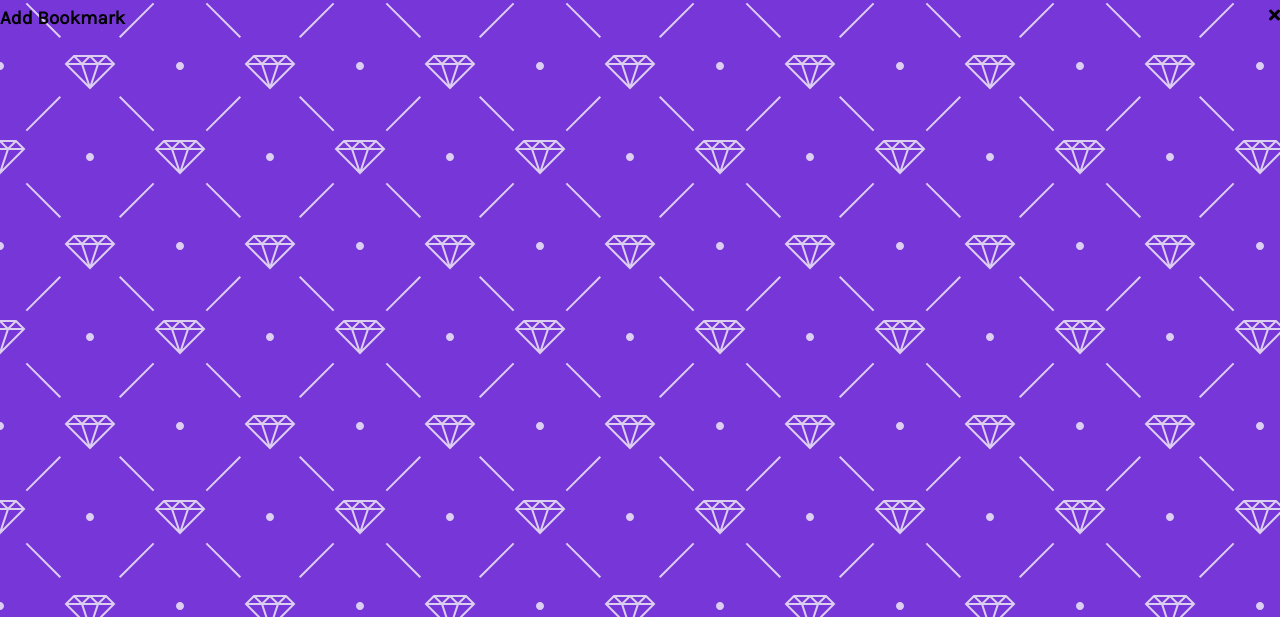
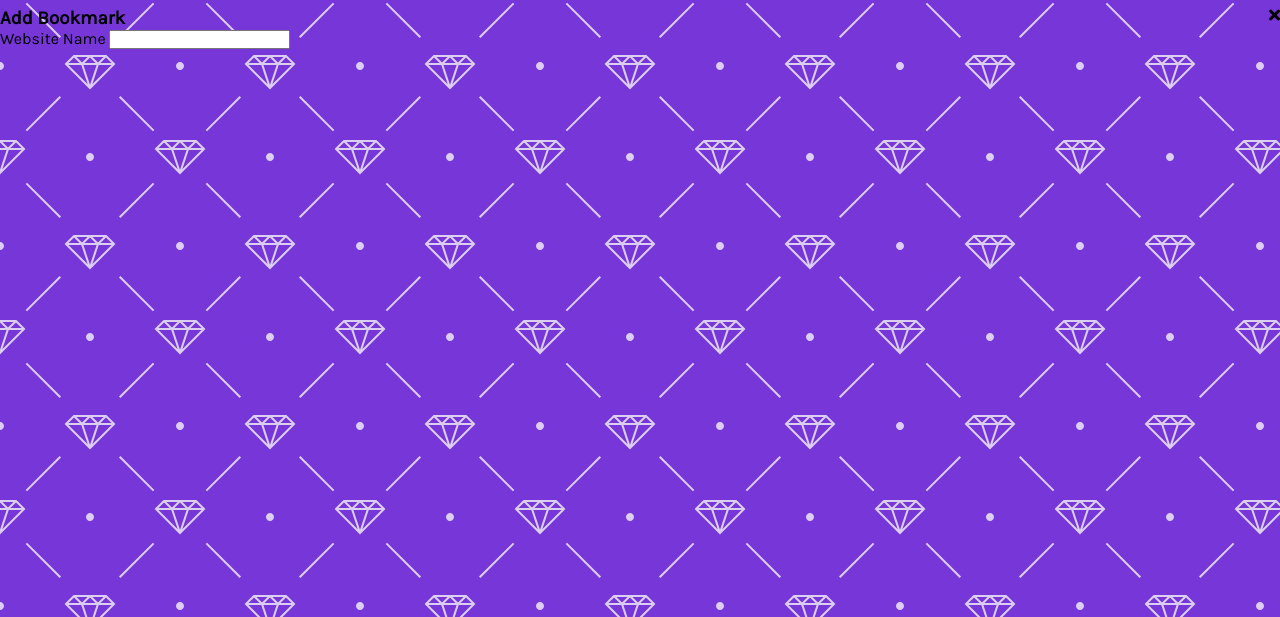
Before and after one commit to Erehmaryann/book_keeper, a plain HTML site: page index.html in a window 1280 px wide. Shown: the part 203-820 px from the top of the page. Drawn offline with Linux system fonts and the light colour scheme.

Commit message:
created website name input

```diff
--- a/index.html
+++ b/index.html
@@ -86,6 +86,10 @@
           <!-- Modal Form -->
           <form id="bookmarkForm">
             <!-- Website Name -->
+            <div class="form-group">
+              <label for="websiteName" class="form-label">Website Name</label>
+              <input type="text" class="form-input" id="websiteName" />
+            </div>
           </form>
         </div>
       </div>
```
